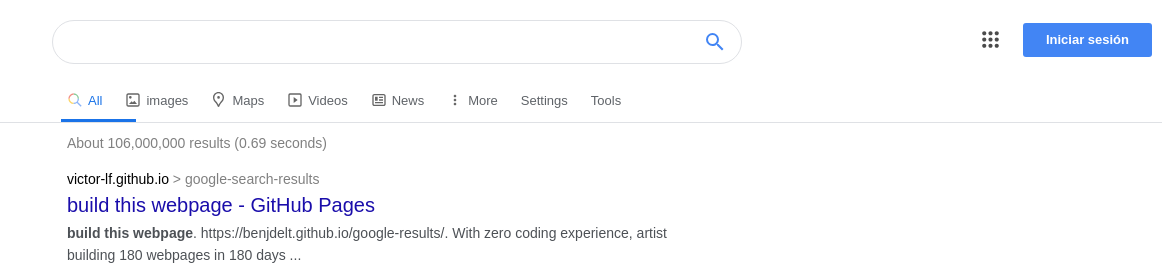
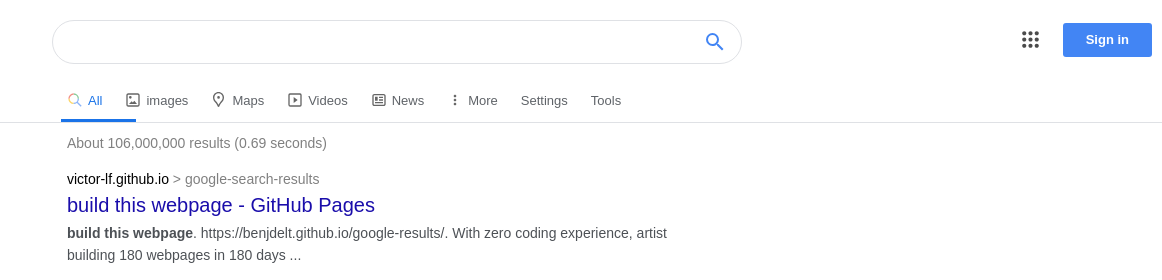
Before and after one commit to Abed-Murad/google-homepage, a plain HTML site: page search.html in a window 1280 px wide. Shown: the top 280 px of the page, 118-1280 px from the left. Drawn offline with Linux system fonts and the light colour scheme.

Commit message:
last text

```diff
--- a/search.html
+++ b/search.html
@@ -116,7 +116,7 @@
                 </path>
             </svg>
         </div>
-        <div id="login"><a href="https://accounts.google.com/ServiceLogin" target="_blank">Iniciar sesión</a></div>
+        <div id="login"><a href="https://accounts.google.com/ServiceLogin" target="_blank">Sign in</a></div>
     </div>
 </div>
 
```
